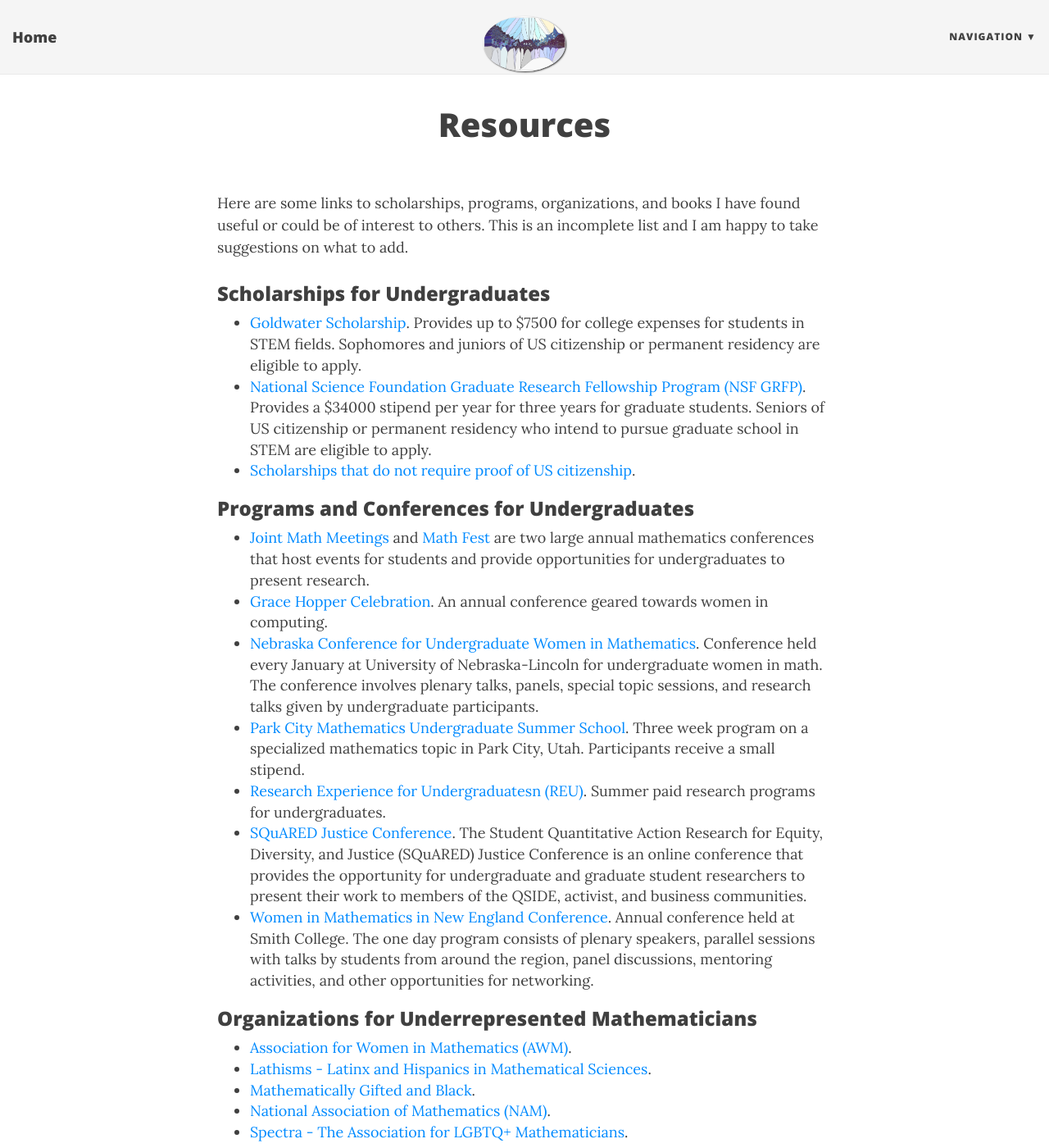
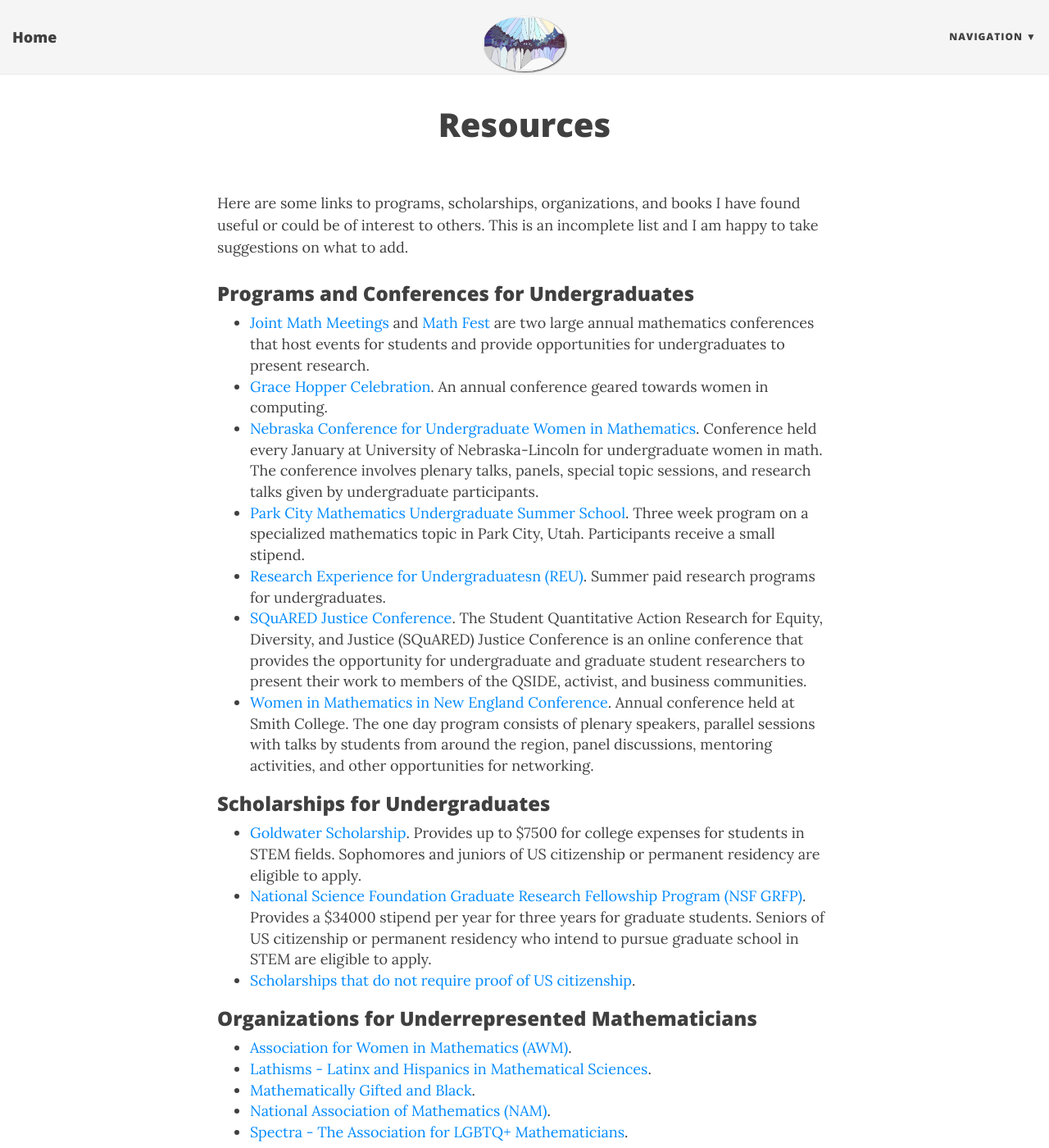
Before and after one commit to robinbelton/robinbelton.github.io, a Jekyll site: the page built from resources.html, in a window 1280 px wide and 1400 px high. Shown: the whole window at 82% size. Built offline with Jekyll 4.4.1, drawn with Linux system fonts in a browser that asks for light colours; nearby versions of some CDN libraries; some of the changed lines change nothing that is shown.

Commit message:
Rearrange resources page

```diff
--- a/resources.html
+++ b/resources.html
@@ -5,14 +5,7 @@
 use-site-title: true
 ---
 
-<p> Here are some links to scholarships, programs, organizations, and books I have found useful or could be of interest to others. This is an incomplete list and I am happy to take suggestions on what to add.</p>
-
-<h3>Scholarships for Undergraduates</h3>
-<ul>
-    <li><a href="https://goldwaterscholarship.gov/"> Goldwater Scholarship</a>. Provides up to $7500 for college expenses for students in STEM fields. Sophomores and juniors of US citizenship or permanent residency are eligible to apply.</li>
-    <li><a href="https://www.nsfgrfp.org/"> National Science Foundation Graduate Research Fellowship Program (NSF GRFP)</a>. Provides a $34000 stipend per year for three years for graduate students. Seniors of US citizenship or permanent residency who intend to pursue graduate school in STEM are eligible to apply.</li>
-    <li> <a href="https://immigrantsrising.org/hot-off-the-press-our-undergraduate-graduate-scholarship-lists/"> Scholarships that do not require proof of US citizenship</a>.
-</ul>
+<p> Here are some links to programs, scholarships, organizations, and books I have found useful or could be of interest to others. This is an incomplete list and I am happy to take suggestions on what to add.</p>
 
 <h3>Programs and Conferences for Undergraduates</h3>
 <ul>
@@ -23,6 +16,13 @@
     <li><a href="http://www.ams.org/education/emp-reu"> Research Experience for Undergraduatesn (REU)</a>. Summer paid research programs for undergraduates. </li>
     <li> <a href="https://qsideinstitute.org/squared-justice-2022/"> SQuARED Justice Conference</a>. The Student Quantitative Action Research for Equity, Diversity, and Justice (SQuARED) Justice Conference is an online conference that provides the opportunity for undergraduate and graduate student researchers to present their work to members of the QSIDE, activist, and business communities.</li>
     <li> <a href="https://www.science.smith.edu/wimin/about-us/"> Women in Mathematics in New England Conference</a>. Annual conference held at Smith College. The one day program consists of plenary speakers, parallel sessions with talks by students from around the region, panel discussions, mentoring activities, and other opportunities for networking. </li>
+</ul>
+
+<h3>Scholarships for Undergraduates</h3>
+<ul>
+    <li><a href="https://goldwaterscholarship.gov/"> Goldwater Scholarship</a>. Provides up to $7500 for college expenses for students in STEM fields. Sophomores and juniors of US citizenship or permanent residency are eligible to apply.</li>
+    <li><a href="https://www.nsfgrfp.org/"> National Science Foundation Graduate Research Fellowship Program (NSF GRFP)</a>. Provides a $34000 stipend per year for three years for graduate students. Seniors of US citizenship or permanent residency who intend to pursue graduate school in STEM are eligible to apply.</li>
+    <li> <a href="https://immigrantsrising.org/hot-off-the-press-our-undergraduate-graduate-scholarship-lists/"> Scholarships that do not require proof of US citizenship</a>.
 </ul>
 
 <h3>Organizations for Underrepresented Mathematicians</h3>
```
